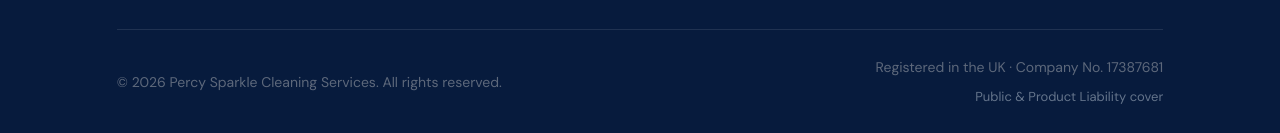
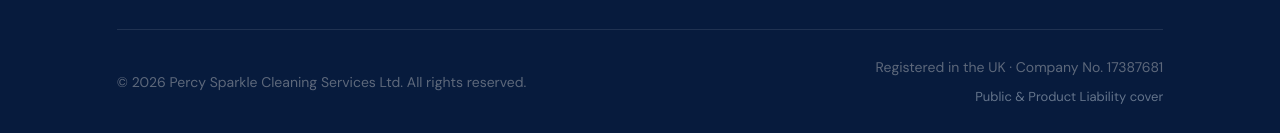
Before and after one commit to T-Samuel021/percy-sparkle-cleaning, a Next.js app: page / in a window 1280 px wide. Shown: the part 4435-4568 px from the top of the page. Built offline with nearby package versions, Linux system fonts and the light colour scheme.

Commit message:
ALL DONE!

```diff
--- a/components/Footer.js
+++ b/components/Footer.js
@@ -196,7 +196,7 @@ export default function Footer() {
         <div className="bottom">
           <div className="copyright">
             <p>
-              © {year} Percy Sparkle Cleaning Services. All rights reserved.
+              © {year} Percy Sparkle Cleaning Services Ltd. All rights reserved.
             </p>
           </div>
 
```
